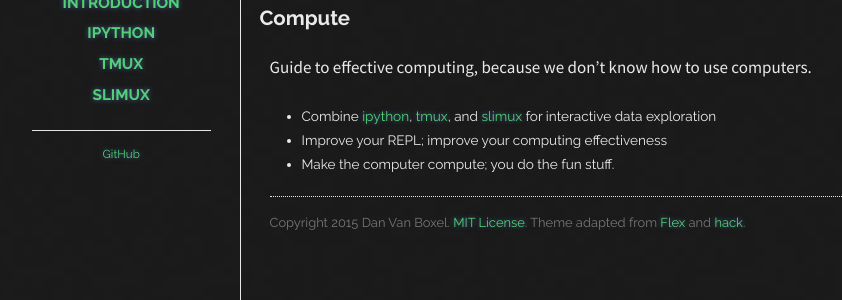
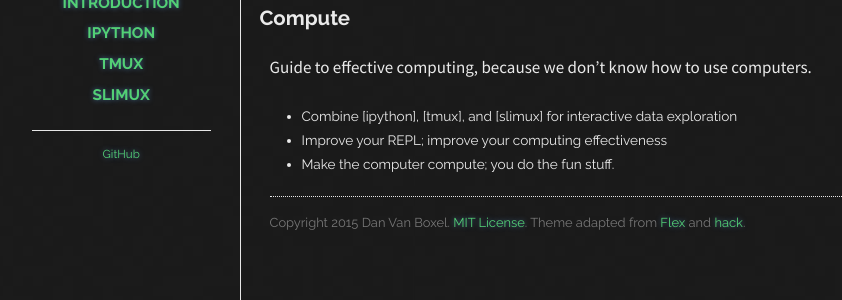
Before and after one commit to dvbuntu/compute, a Jekyll site: the page built from _posts/2100-01-01-intro.md, in a window 1280 px wide. Shown: the part 165-465 px from the top of the page, without its empty margins (118-960 px from the left). Built offline with Jekyll 4.4.1, drawn with Linux system fonts in a browser that asks for light colours; Markdown is read by kramdown in place of the engine named in the settings; part of the change alters nothing that is shown.

```diff
--- a/_posts/2100-01-01-intro.md
+++ b/_posts/2100-01-01-intro.md
@@ -11,6 +11,6 @@ Compute
 
 Guide to effective computing, because we don't know how to use computers.
 
-* Combine [ipython](./posts/2090/01/01/ipython.html), [tmux](./posts/2080/01/01/tmux.html), and [slimux](./posts/2070/01/01/slimux.html) for interactive data exploration
+* Combine [ipython], [tmux], and [slimux] for interactive data exploration
 * Improve your REPL; improve your computing effectiveness
 * Make the computer compute; you do the fun stuff.
```
